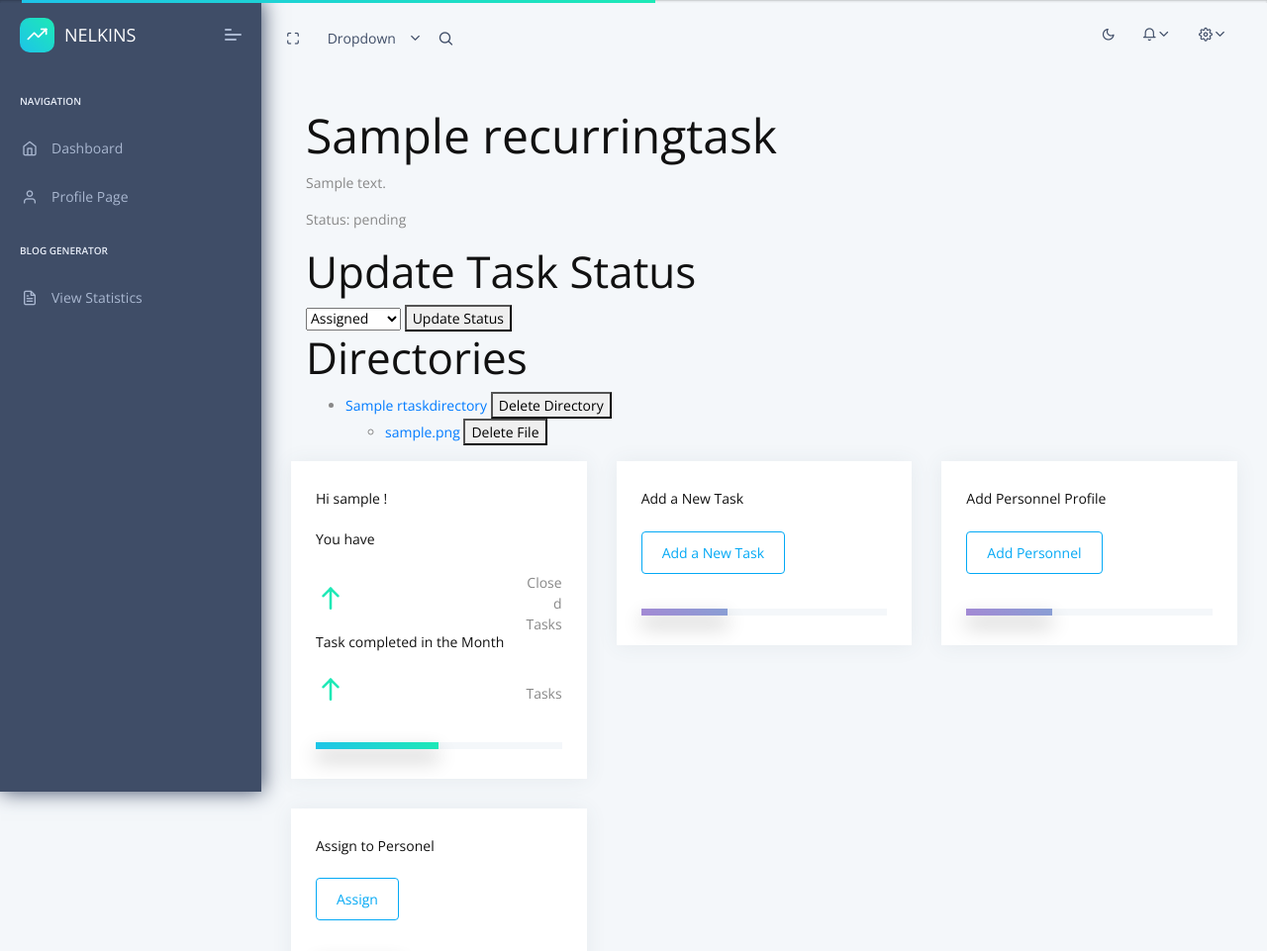
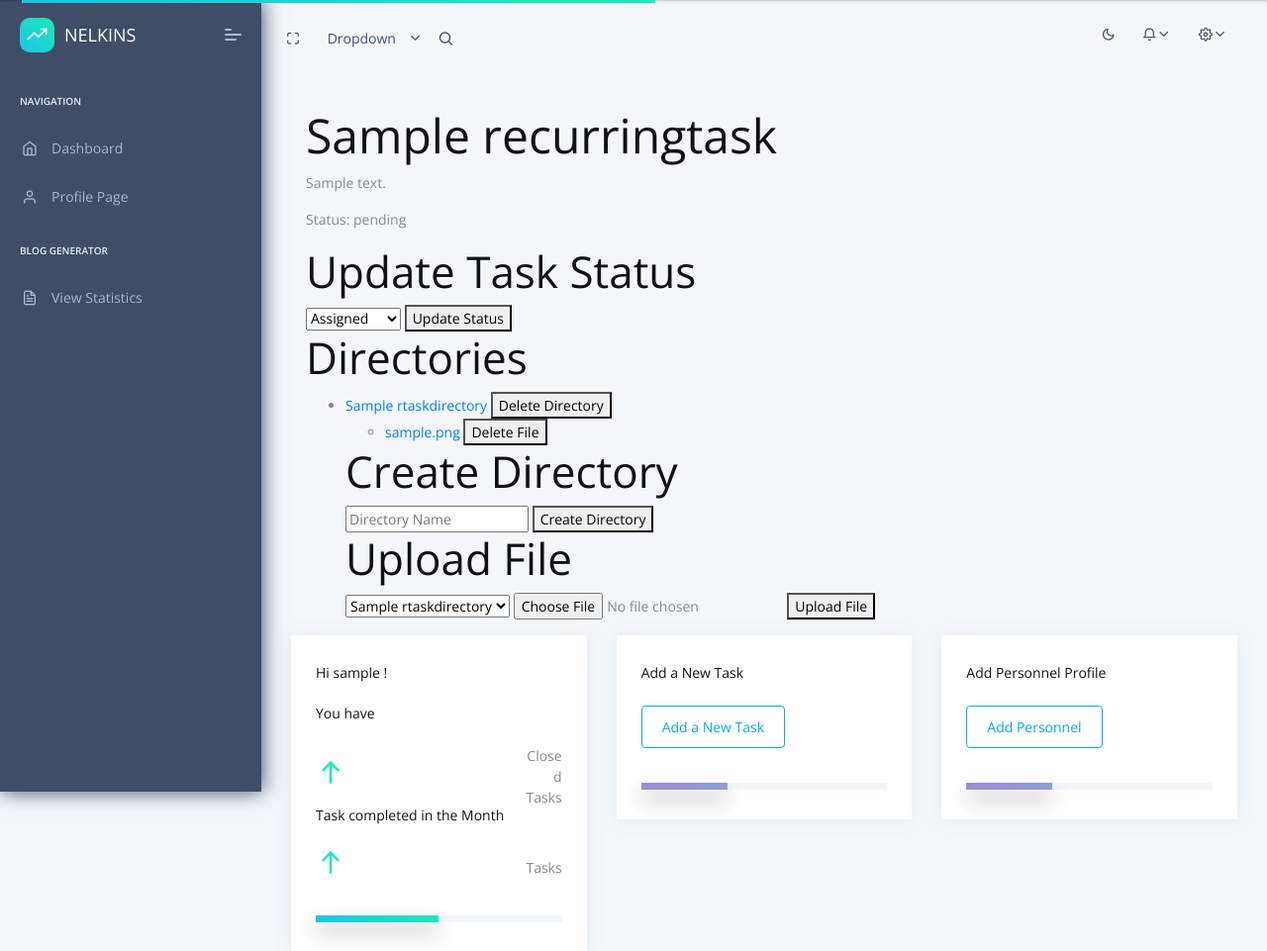
Before and after one commit to palsik/tmanager, a Django app: page /supervisor/recurring_task/1/ in a window 1280 px wide. Shown: the top 961 px of the page at 99% size. Run offline with Django 3.2, Linux system fonts and the light colour scheme; a user stored in the database is signed in; tables that the repository leaves empty hold one stand-in row (values such as "Sample post"); some libraries are stand-ins or nearby versions.

Commit message:
updated mail notifications to cpanel

```diff
--- a/apps/home/views.py
+++ b/apps/home/views.py
@@ -501,8 +501,8 @@
                 print('condition for personnel status met')
                 if new_status in ['on_hold', 'completed']:
                     task.status = new_status
-                    print(f'The task is: {task.task_name}, The mail is: paulikmwendan@gmail.com')
-                    send_status_email_to_supervisor(task, 'paulikmwendan@gmail.com')
+                    print(f'The task is: {task.task_name}, The mail is: office@nelkins.com')
+                    send_status_email_to_supervisor(task, 'office@nelkins.com')
             task.save()
             return redirect('task_detail', task_id=task_id)
         elif 'create_directory' in request.POST:
@@ -558,7 +558,7 @@
     send_mail(
         'Task Status Updated',
         f'The status of task "{task.task_name}" has been updated to "{task.status}".',
-        'paulikmwendan@gmail.com',
+        'office@nelkins.com',
         [recipient_email],
         fail_silently=False,
     )
@@ -855,7 +855,7 @@
     send_mail(
         'Task Status Updated',
         f'The status of task "{task.task_name}" has been updated to "{task.status}".',
-        'paulikmwendan@gmail.com',
+        'office@nelkins.com',
         [recipient_email],
         fail_silently=False,
     )
--- a/apps/templates/home/supervisor_recurring_task_detail.html
+++ b/apps/templates/home/supervisor_recurring_task_detail.html
@@ -80,6 +80,26 @@
                                                     </ul>
                                                 </li>
                                             {% endfor %}
+
+                                            <h2>Create Directory</h2>
+                                            <form method="post">
+                                                {% csrf_token %}
+                                                <input type="text" name="directory_name" placeholder="Directory Name" required>
+                                                <input type="hidden" name="parent_directory_id" value="">
+                                                <button type="submit" name="create_directory">Create Directory</button>
+                                            </form>
+
+                                            <h2>Upload File</h2>
+                                            <form method="post" enctype="multipart/form-data">
+                                                {% csrf_token %}
+                                                <select name="directory_id" required>
+                                                    {% for directory in directories %}
+                                                        <option value="{{ directory.id }}">{{ directory.name }}</option>
+                                                    {% endfor %}
+                                                </select>
+                                                <input type="file" name="file" required>
+                                                <button type="submit" name="upload_file">Upload File</button>
+                                            </form>
                                         </ul>
                                     </body>
 
```
